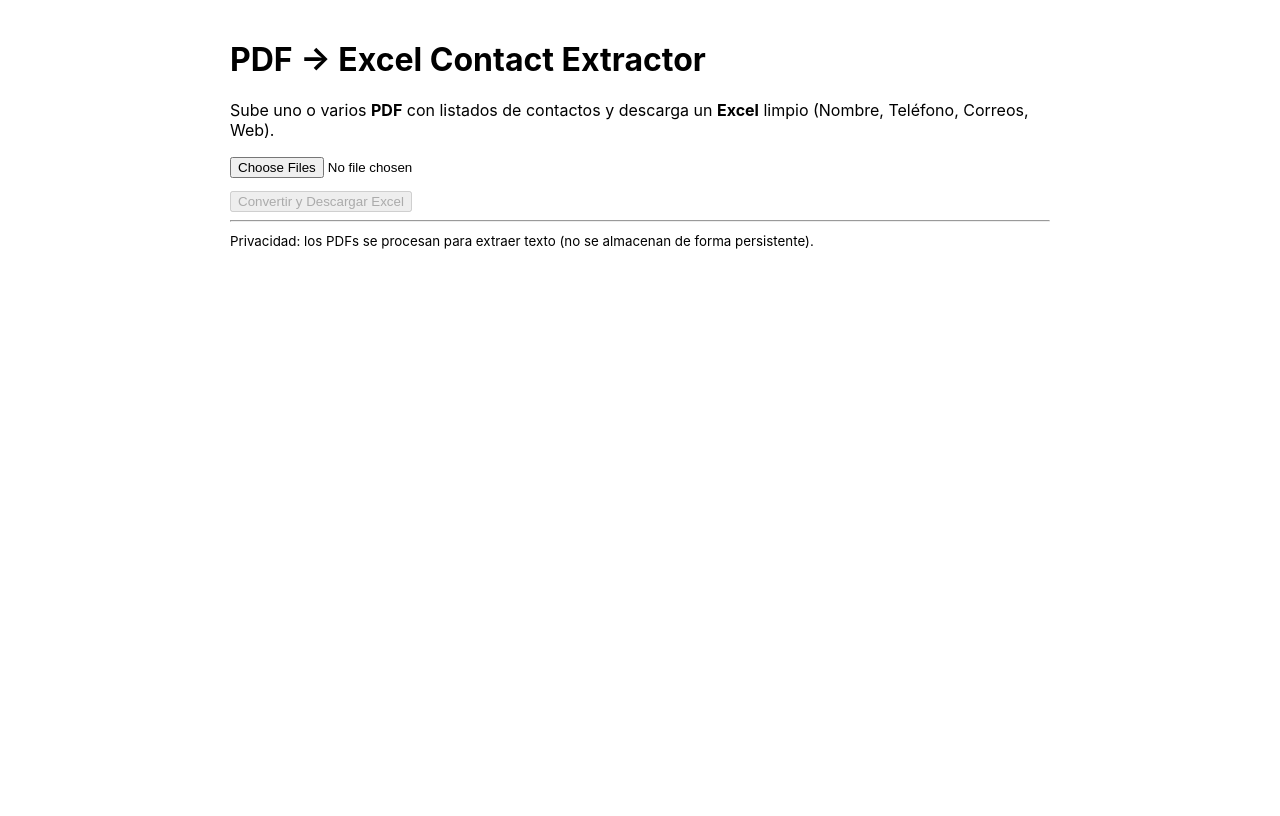
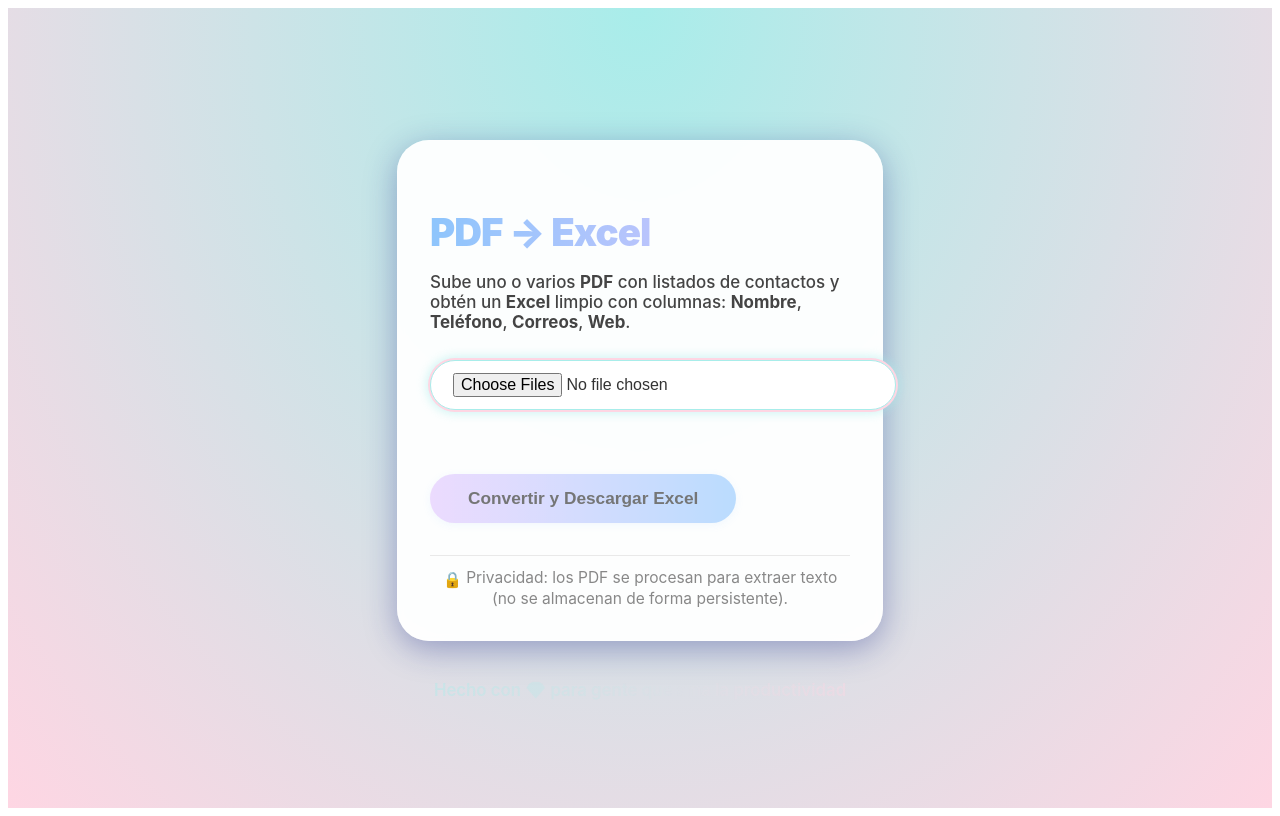
Before and after one commit to Edufrms/Comex-toolbox, a Next.js app in the folder CONVERTIDOR-PDF-A-EXCEL/frontend/: page /tools/pdf-extractor in a window 1280 px wide. Built offline with nearby package versions, Linux system fonts and the light colour scheme.

Commit message:
Enhance PDF to Excel conversion page
Added success message and improved UI with animations and styles.

```diff
--- a/CONVERTIDOR-PDF-A-EXCEL/frontend/app/tools/pdf-extractor/page.tsx
+++ b/CONVERTIDOR-PDF-A-EXCEL/frontend/app/tools/pdf-extractor/page.tsx
@@ -1,20 +1,25 @@
 "use client";
-import React, { useState } from "react";
+import React, { useState, useRef } from "react";
 
+// Puedes instalar Tailwind CSS o usar CSS Modules para el máximo efecto visual, pero aquí te muestro un ejemplo espectacular inline y con animaciones.
 export default function Page() {
   const [files, setFiles] = useState<File[]>([]);
   const [busy, setBusy] = useState(false);
   const [error, setError] = useState<string | null>(null);
+  const [success, setSuccess] = useState(false);
+  const inputRef = useRef<HTMLInputElement>(null);
 
   const onChange = (e: React.ChangeEvent<HTMLInputElement>) => {
     if (!e.target.files) return;
     const arr = Array.from(e.target.files).filter(f => f.type === "application/pdf");
     setFiles(arr);
+    setError(null);
+    setSuccess(false);
   };
 
   const onUpload = async () => {
     try {
-      setBusy(true); setError(null);
+      setBusy(true); setError(null); setSuccess(false);
       const form = new FormData();
       files.forEach(f => form.append("files", f));
       const res = await fetch("/api/convert?keep_empty=true", { method: "POST", body: form });
@@ -27,6 +32,9 @@
       const a = document.createElement("a");
       a.href = url; a.download = "contactos.xlsx"; a.click();
       URL.revokeObjectURL(url);
+      setSuccess(true);
+      setFiles([]);
+      if(inputRef.current) inputRef.current.value = "";
     } catch (e:any) {
       setError(e.message || "Error al convertir");
     } finally {
@@ -35,27 +43,214 @@
   };
 
   return (
-    <div style={{maxWidth:820, margin:"40px auto", fontFamily:"Inter, system-ui, Arial"}}>
-      <h1>PDF → Excel Contact Extractor</h1>
-      <p>Sube uno o varios <b>PDF</b> con listados de contactos y descarga un <b>Excel</b> limpio (Nombre, Teléfono, Correos, Web).</p>
+    <div style={{
+      minHeight: "100vh",
+      background: "radial-gradient(ellipse at top, #a8edea 0%, #fed6e3 100%)",
+      display: "flex",
+      flexDirection: "column",
+      alignItems: "center",
+      justifyContent: "center",
+      fontFamily: "Inter, system-ui, Arial",
+      padding: 0
+    }}>
+      <div style={{
+        background: "rgba(255,255,255,0.95)",
+        boxShadow: "0 8px 32px 0 rgba(31,38,135,0.37)",
+        borderRadius: 32,
+        maxWidth: 420,
+        width: "100%",
+        padding: "42px 32px 32px 32px",
+        backdropFilter: "blur(3px)",
+        border: "1px solid rgba(255,255,255,0.18)",
+        position: "relative",
+        marginTop: 40,
+        animation: "slide-in 1.2s cubic-bezier(.65,.05,.36,1) both"
+      }}>
+        <style>{`
+          @keyframes slide-in {
+            0% { transform: translateY(-50px) scale(0.95); opacity:0;}
+            100% { transform: none; opacity:1;}
+          }
+          .glow {
+            box-shadow: 0 0 0 2px #fed6e3, 0 0 10px 4px #a8edea7a;
+          }
+          .file-chip {
+            display: inline-block;
+            background: linear-gradient(90deg, #a8edea 10%, #fed6e3 90%);
+            color: #333;
+            border-radius: 999px;
+            padding: 6px 16px;
+            margin: 3px 4px 2px 0;
+            font-size: 0.98em;
+            font-weight: 500;
+            border: 1px solid #e0e0e0;
+            box-shadow: 0 2px 8px 0 #fed6e330;
+            animation: fadeIn .5s;
+          }
+          @keyframes fadeIn {
+            from { opacity:0; transform:scale(.85);}
+            to { opacity:1; transform:scale(1);}
+          }
+          .btn {
+            background: linear-gradient(90deg, #e0c3fc 0%, #8ec5fc 100%);
+            color: #1a1a1a;
+            font-size: 1.08em;
+            font-weight: 700;
+            border: none;
+            border-radius: 30px;
+            padding: 14px 38px;
+            margin-top: 10px;
+            cursor: pointer;
+            transition: transform .12s, box-shadow .15s, background .27s;
+            box-shadow: 0 2px 8px 0 #8ec5fc30;
+          }
+          .btn:active {
+            transform: scale(0.97);
+            background: linear-gradient(90deg, #8ec5fc 0%, #e0c3fc 100%);
+          }
+          .btn[disabled] {
+            opacity: 0.6;
+            pointer-events: none;
+          }
+          .input-fancy {
+            display: block;
+            margin: 0 auto;
+            border-radius: 28px;
+            border: 1.5px solid #a8edea;
+            padding: 12px 22px;
+            margin-bottom: 18px;
+            background: #fff;
+            font-size: 1em;
+            color: #333;
+            transition: border .2s, box-shadow .2s;
+            outline: none;
+            width: 100%;
+          }
+          .input-fancy:focus {
+            border: 2px solid #8ec5fc;
+            box-shadow: 0 0 0 2px #a8edea80;
+          }
+          .success-pop {
+            background: linear-gradient(90deg, #b7ffca 0%, #f7ffc4 100%);
+            color: #18702b;
+            padding: 11px 22px;
+            border-radius: 20px;
+            margin-bottom: 12px;
+            font-weight: bold;
+            font-size: 1.05em;
+            box-shadow: 0 2px 8px 0 #b7ffca40;
+            animation: popIn .6s;
+          }
+          @keyframes popIn {
+            0% { transform: scale(0.85); opacity:0;}
+            100% { transform: none; opacity:1;}
+          }
+        `}</style>
+        <h1 style={{
+          fontWeight: 900,
+          fontSize: "2.4em",
+          background: "linear-gradient(90deg, #8ec5fc 0%, #e0c3fc 100%)",
+          WebkitBackgroundClip: "text",
+          WebkitTextFillColor: "transparent",
+          marginBottom: 8,
+          letterSpacing: "-1px"
+        }}>
+          PDF → Excel
+        </h1>
+        <p style={{
+          marginBottom: 28,
+          fontSize: "1.06em",
+          color: "#444",
+          fontWeight: 500
+        }}>
+          Sube uno o varios <b>PDF</b> con listados de contactos y obtén un <b>Excel</b> limpio con columnas: <b>Nombre</b>, <b>Teléfono</b>, <b>Correos</b>, <b>Web</b>.
+        </p>
 
-      <input type="file" multiple accept="application/pdf" onChange={onChange} />
-      <div style={{marginTop:12}}>
-        <button disabled={!files.length || busy} onClick={onUpload}>
-          {busy ? "Procesando..." : "Convertir y Descargar Excel"}
+        {success && (
+          <div className="success-pop">
+            🎉 ¡Conversión exitosa! Tu Excel se descargó automáticamente.
+          </div>
+        )}
+
+        <input
+          ref={inputRef}
+          className="input-fancy glow"
+          type="file"
+          multiple
+          accept="application/pdf"
+          onChange={onChange}
+          disabled={busy}
+        />
+
+        <div style={{marginTop: 8, marginBottom: 6, minHeight: 30}}>
+          {files.length > 0 && (
+            <div>
+              {files.map(f => (
+                <span className="file-chip" key={f.name}>{f.name}</span>
+              ))}
+            </div>
+          )}
+        </div>
+
+        <button
+          className="btn"
+          disabled={!files.length || busy}
+          onClick={onUpload}
+        >
+          {busy ? (
+            <>
+              <span style={{marginRight: 10, verticalAlign: "middle", display:"inline-block"}}>
+                <svg width={20} height={20} viewBox="0 0 50 50"><circle cx="25" cy="25" r="20" fill="none" stroke="#8ec5fc" strokeWidth="5" strokeDasharray="31.4 31.4" transform="rotate(-90 25 25)"><animateTransform attributeName="transform" type="rotate" repeatCount="indefinite" dur="1s" values="0 25 25;360 25 25"/></circle></svg>
+              </span>
+              Procesando...
+            </>
+          ) : (
+            <>Convertir y Descargar Excel</>
+          )}
         </button>
+
+        {error && (
+          <div style={{
+            color: "#c62828",
+            background: "#fff2f2",
+            border: "1px solid #ffd6d6",
+            borderRadius: 20,
+            margin: "14px 0 0 0",
+            padding: "10px 18px",
+            fontWeight: 600,
+            fontSize: "1.01em",
+            animation: "popIn .5s"
+          }}>
+            ⚠️ {error}
+          </div>
+        )}
+
+        <hr style={{
+          margin: "32px 0 12px 0",
+          border: 0,
+          borderTop: "1.5px solid #e9e9e9"
+        }}/>
+
+        <small style={{
+          display: "block",
+          color: "#888",
+          fontSize: "0.97em",
+          textAlign: "center"
+        }}>
+          <span style={{marginRight: 4, verticalAlign:"-2px"}}>🔒</span>
+          Privacidad: los PDF se procesan para extraer texto (no se almacenan de forma persistente).
+        </small>
       </div>
-
-      {files.length > 0 && (
-        <ul style={{marginTop:12}}>
-          {files.map(f => <li key={f.name}>{f.name}</li>)}
-        </ul>
-      )}
-      {error && <p style={{color:"crimson"}}>{error}</p>}
-      <hr />
-      <small>
-        Privacidad: los PDFs se procesan para extraer texto (no se almacenan de forma persistente).
-      </small>
+      <div style={{marginTop:40, marginBottom:16, opacity:.4, fontSize:"1.05em"}}>
+        <span style={{
+          background: "linear-gradient(90deg, #a8edea 0%, #fed6e3 100%)",
+          WebkitBackgroundClip: "text",
+          WebkitTextFillColor: "transparent",
+          fontWeight: 600
+        }}>
+          Hecho con 💎 para gente que ama la productividad
+        </span>
+      </div>
     </div>
   );
 }
```
